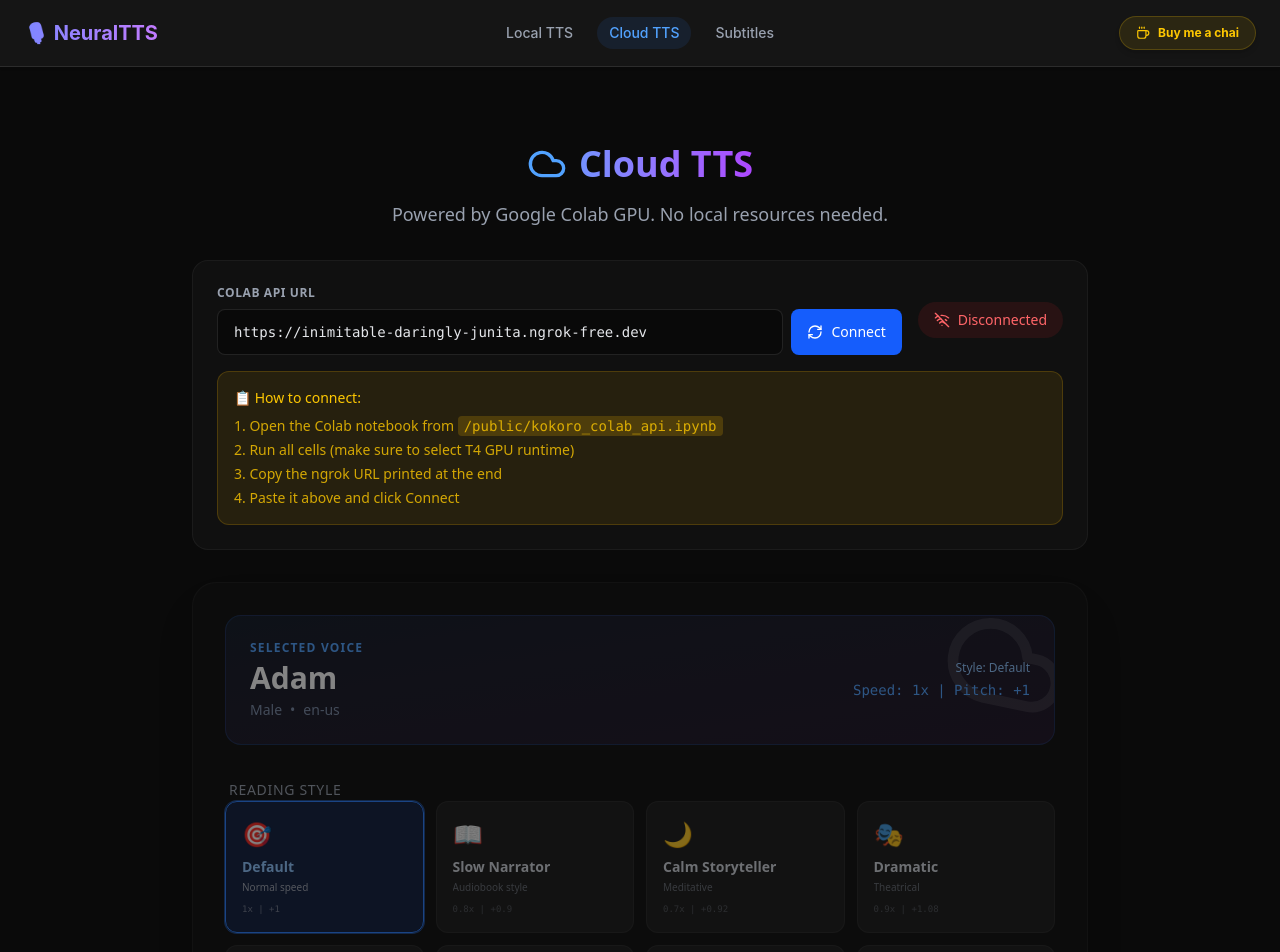
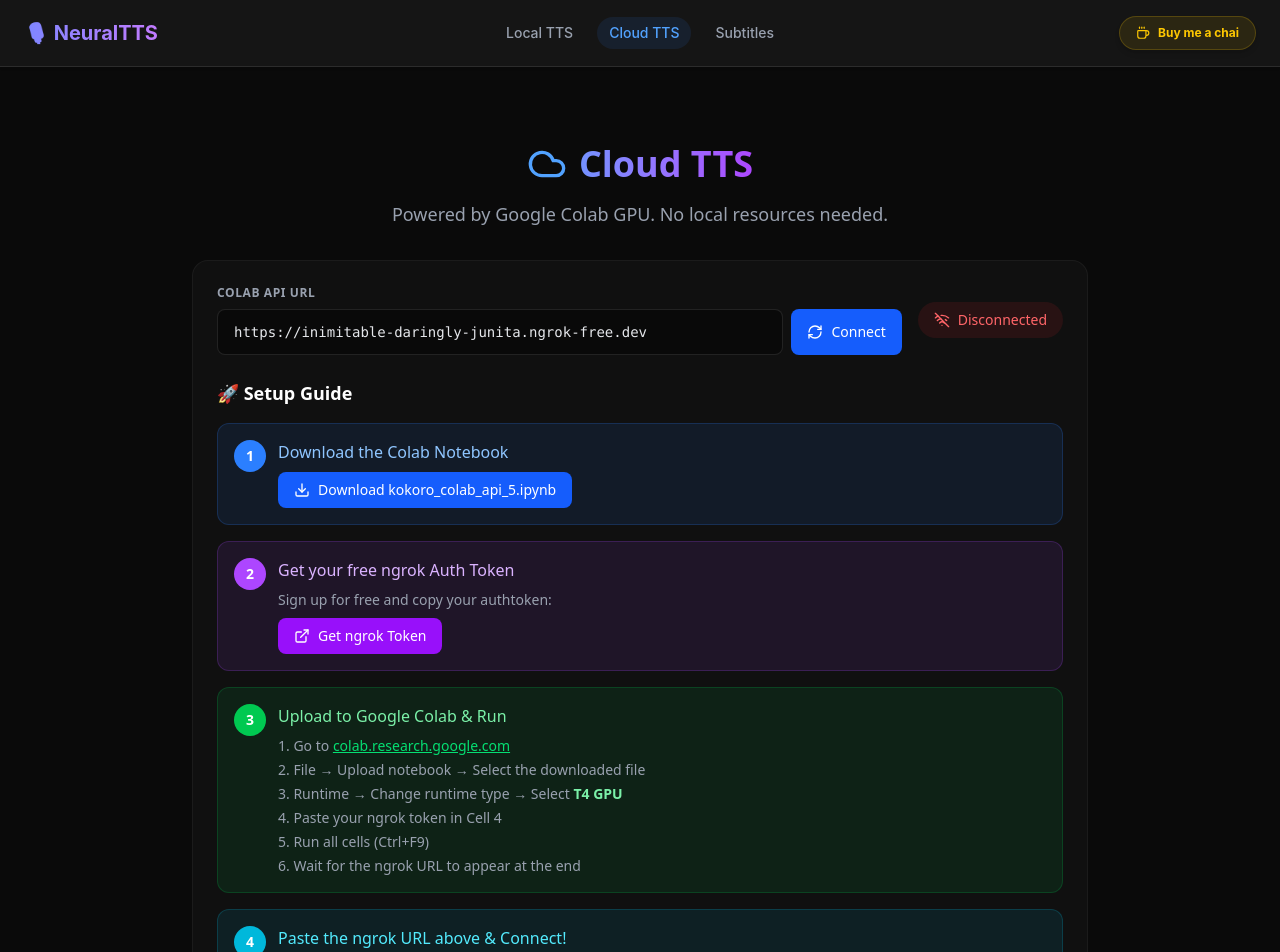
Before and after one commit to prabhatkashyap902/TTS-NextJS_app, a Next.js app: page /cloud-tts in a window 1280 px wide. Shown: the top 952 px of the page. Built offline with nearby package versions, Linux system fonts and the light colour scheme; no server answers.

Commit message:
done h bro yaha tk

```diff
--- a/app/cloud-tts/page.js
+++ b/app/cloud-tts/page.js
@@ -1,7 +1,7 @@
 "use client";
 
 import { useState, useEffect, useRef } from "react";
-import { Play, Download, Loader2, Cloud, Settings, Pause, StopCircle, RefreshCw, Wifi, WifiOff, Copy, Check } from "lucide-react";
+import { Play, Download, Loader2, Cloud, Settings, Pause, StopCircle, RefreshCw, Wifi, WifiOff, Copy, Check, ExternalLink } from "lucide-react";
 import {
   initMixpanel,
   trackPageView,
@@ -456,14 +456,75 @@
           </div>
 
           {!isConnected && (
-            <div className="mt-4 p-4 bg-yellow-500/10 rounded-xl border border-yellow-500/20 text-yellow-400 text-sm">
-              <p className="font-medium mb-2">📋 How to connect:</p>
-              <ol className="list-decimal list-inside space-y-1 text-yellow-400/80">
-                <li>Open the Colab notebook from <code className="bg-yellow-500/20 px-1.5 py-0.5 rounded">/public/kokoro_colab_api.ipynb</code></li>
-                <li>Run all cells (make sure to select T4 GPU runtime)</li>
-                <li>Copy the ngrok URL printed at the end</li>
-                <li>Paste it above and click Connect</li>
-              </ol>
+            <div className="mt-6 space-y-4">
+              <p className="font-bold text-lg text-white">🚀 Setup Guide</p>
+
+              {/* Step 1: Download */}
+              <div className="p-4 bg-blue-500/10 rounded-xl border border-blue-500/20">
+                <div className="flex items-start gap-3">
+                  <div className="w-8 h-8 bg-blue-500 rounded-full flex items-center justify-center text-white font-bold text-sm shrink-0">1</div>
+                  <div className="flex-1">
+                    <p className="font-medium text-blue-300 mb-2">Download the Colab Notebook</p>
+                    <a
+                      href="/kokoro_colab_api_5.ipynb"
+                      download="kokoro_colab_api_5.ipynb"
+                      className="inline-flex items-center gap-2 px-4 py-2 bg-blue-600 hover:bg-blue-500 rounded-lg text-white text-sm font-medium transition-colors"
+                    >
+                      <Download className="w-4 h-4" />
+                      Download kokoro_colab_api_5.ipynb
+                    </a>
+                  </div>
+                </div>
+              </div>
+
+              {/* Step 2: Get ngrok token */}
+              <div className="p-4 bg-purple-500/10 rounded-xl border border-purple-500/20">
+                <div className="flex items-start gap-3">
+                  <div className="w-8 h-8 bg-purple-500 rounded-full flex items-center justify-center text-white font-bold text-sm shrink-0">2</div>
+                  <div className="flex-1">
+                    <p className="font-medium text-purple-300 mb-2">Get your free ngrok Auth Token</p>
+                    <p className="text-gray-400 text-sm mb-2">Sign up for free and copy your authtoken:</p>
+                    <a
+                      href="https://dashboard.ngrok.com/get-started/your-authtoken"
+                      target="_blank"
+                      rel="noopener noreferrer"
+                      className="inline-flex items-center gap-2 px-4 py-2 bg-purple-600 hover:bg-purple-500 rounded-lg text-white text-sm font-medium transition-colors"
+                    >
+                      <ExternalLink className="w-4 h-4" />
+                      Get ngrok Token
+                    </a>
+                  </div>
+                </div>
+              </div>
+
+              {/* Step 3: Upload and Run */}
+              <div className="p-4 bg-green-500/10 rounded-xl border border-green-500/20">
+                <div className="flex items-start gap-3">
+                  <div className="w-8 h-8 bg-green-500 rounded-full flex items-center justify-center text-white font-bold text-sm shrink-0">3</div>
+                  <div className="flex-1">
+                    <p className="font-medium text-green-300 mb-2">Upload to Google Colab & Run</p>
+                    <ol className="text-gray-400 text-sm space-y-1 list-decimal list-inside">
+                      <li>Go to <a href="https://colab.research.google.com" target="_blank" rel="noopener noreferrer" className="text-green-400 underline">colab.research.google.com</a></li>
+                      <li>File → Upload notebook → Select the downloaded file</li>
+                      <li>Runtime → Change runtime type → Select <strong className="text-green-300">T4 GPU</strong></li>
+                      <li>Paste your ngrok token in Cell 4</li>
+                      <li>Run all cells (Ctrl+F9)</li>
+                      <li>Wait for the ngrok URL to appear at the end</li>
+                    </ol>
+                  </div>
+                </div>
+              </div>
+
+              {/* Step 4: Connect */}
+              <div className="p-4 bg-cyan-500/10 rounded-xl border border-cyan-500/20">
+                <div className="flex items-start gap-3">
+                  <div className="w-8 h-8 bg-cyan-500 rounded-full flex items-center justify-center text-white font-bold text-sm shrink-0">4</div>
+                  <div className="flex-1">
+                    <p className="font-medium text-cyan-300 mb-2">Paste the ngrok URL above & Connect!</p>
+                    <p className="text-gray-400 text-sm">Copy the URL that looks like <code className="bg-cyan-500/20 px-1.5 py-0.5 rounded text-cyan-300">https://xxxx-xxxx.ngrok-free.app</code> and paste it in the box above, then click Connect.</p>
+                  </div>
+                </div>
+              </div>
             </div>
           )}
         </div>
```
